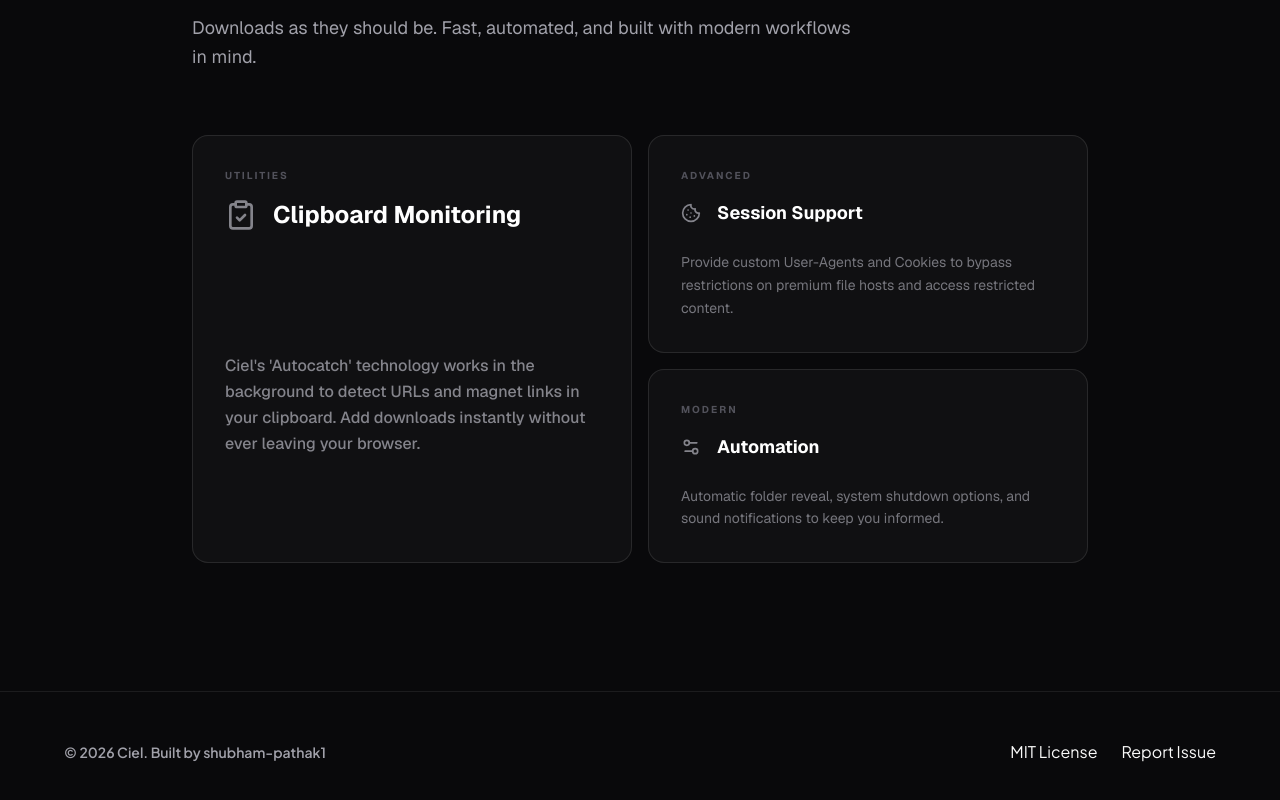
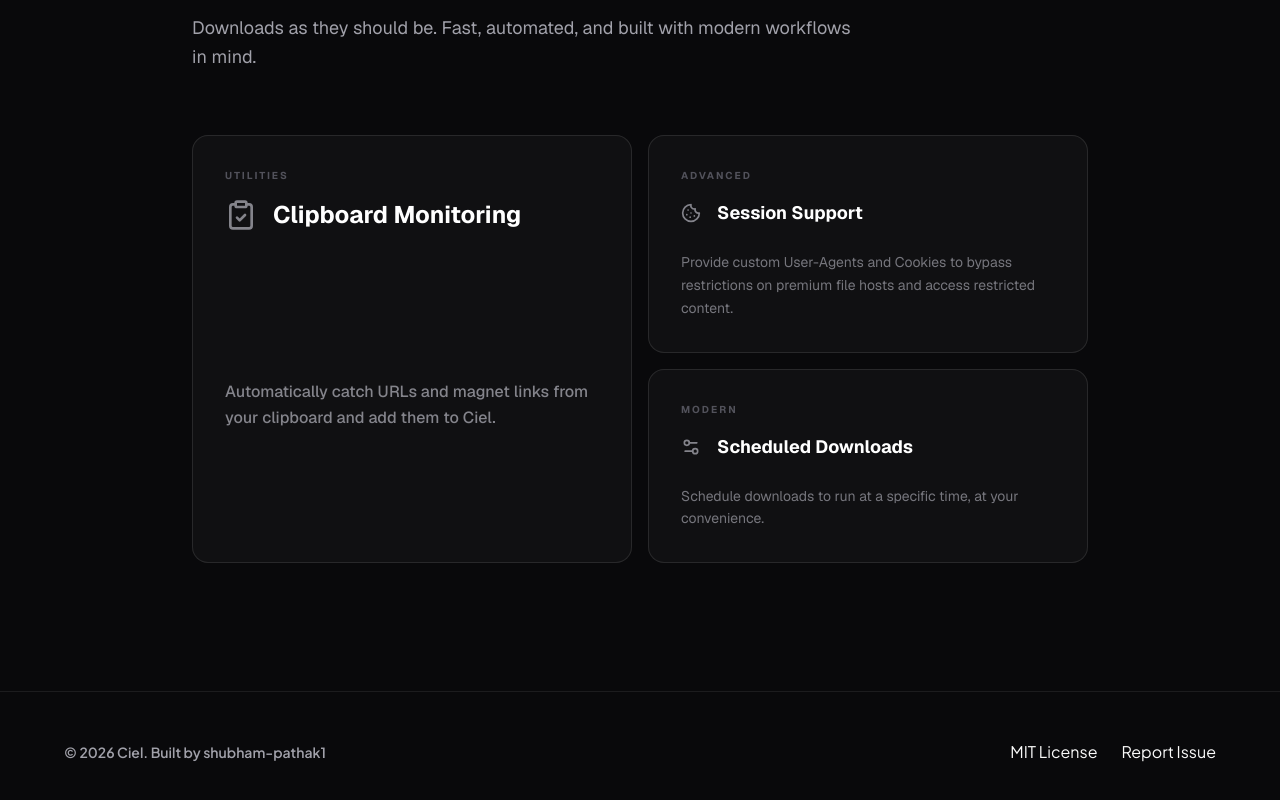
Before and after one commit to shubham-pathak1/ciel-site, a Next.js app: page /features in a window 1280 px wide. Shown: the part 972-1772 px from the top of the page. Built offline with nearby package versions, Linux system fonts and the light colour scheme.

Commit message:
sanitized feature descriptions

```diff
--- a/src/app/features/page.tsx
+++ b/src/app/features/page.tsx
@@ -55,7 +55,7 @@ export default function FeaturesPage() {
         {
             label: "Utilities",
             title: "Clipboard Monitoring",
-            description: "Ciel's 'Autocatch' technology works in the background to detect URLs and magnet links in your clipboard. Add downloads instantly without ever leaving your browser.",
+            description: "Automatically catch URLs and magnet links from your clipboard and add them to Ciel.",
             className: "md:col-span-2 md:row-span-2",
             icon: ClipboardCheck
         },
@@ -68,8 +68,8 @@ export default function FeaturesPage() {
         },
         {
             label: "Modern",
-            title: "Automation",
-            description: "Automatic folder reveal, system shutdown options, and sound notifications to keep you informed.",
+            title: "Scheduled Downloads",
+            description: "Schedule downloads to run at a specific time, at your convenience.",
             className: "md:col-span-2",
             icon: Settings2
         }
--- a/src/app/page.tsx
+++ b/src/app/page.tsx
@@ -122,9 +122,6 @@ export default function Home() {
         <section className="max-w-4xl mx-auto pt-32 pb-48 px-6">
           <div className="text-center">
             <h2 className="text-3xl font-bold tracking-tight mb-4 font-[family-name:var(--font-plus-jakarta)]">A better alternative!!!</h2>
-            <p className="text-[var(--text-secondary)] max-w-2xl mx-auto italic">
-              Tired of bloated, pay-walled, and outdated legacy managers? Ciel is designed for the modern web—built with Rust for safety and performance.
-            </p>
           </div>
         </section>
       </main>
```
